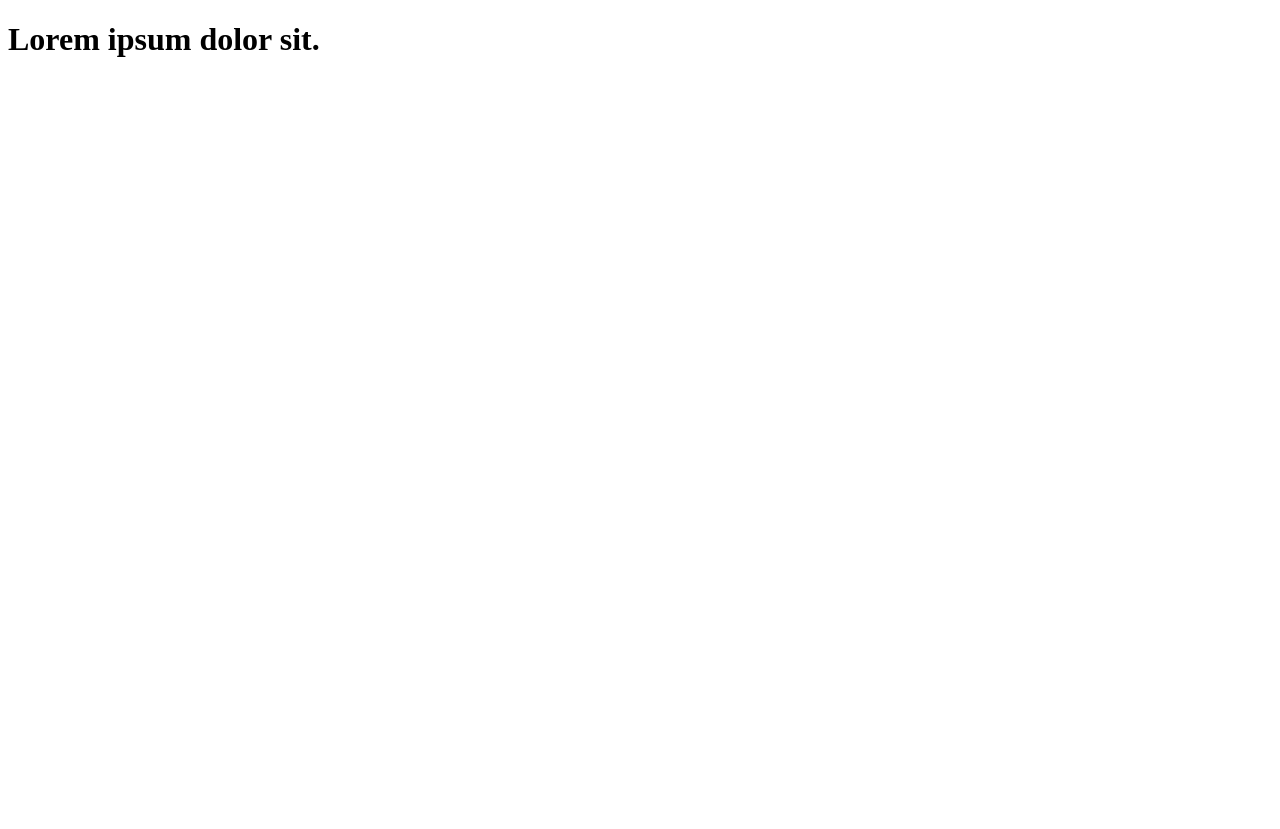
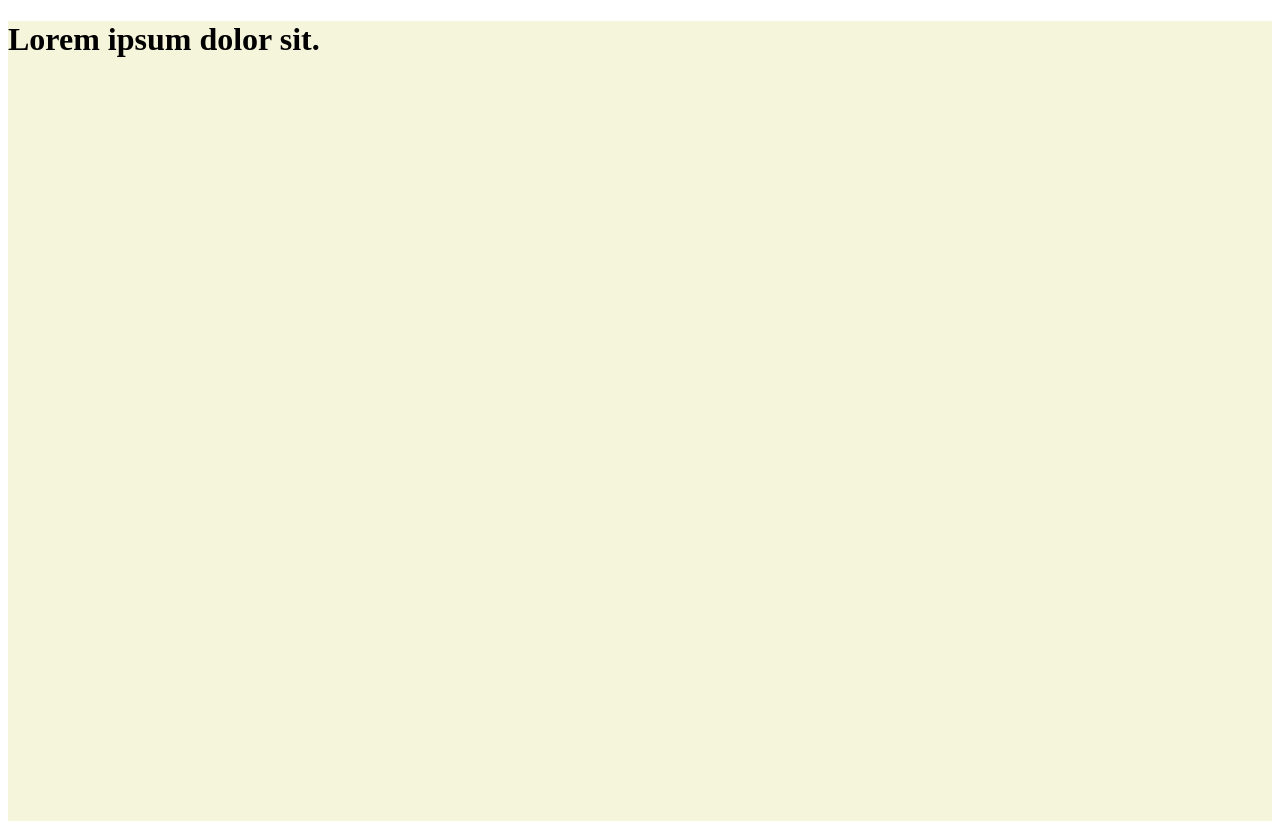
Before and after one commit to Ewcia20/test4, a plain HTML site: page index.html in a window 1280 px wide. Before the commit the page ends 800 px from the top, so only its background shows below. Drawn offline with Linux system fonts and the light colour scheme.

Commit message:
add header style

```diff
--- a/css/style.css
+++ b/css/style.css
@@ -0,0 +1,4 @@
+header {
+    height: 100vh;
+    background-color: beige;
+}
```
Also changed, not shown: index.html (+2 -1 lines).
